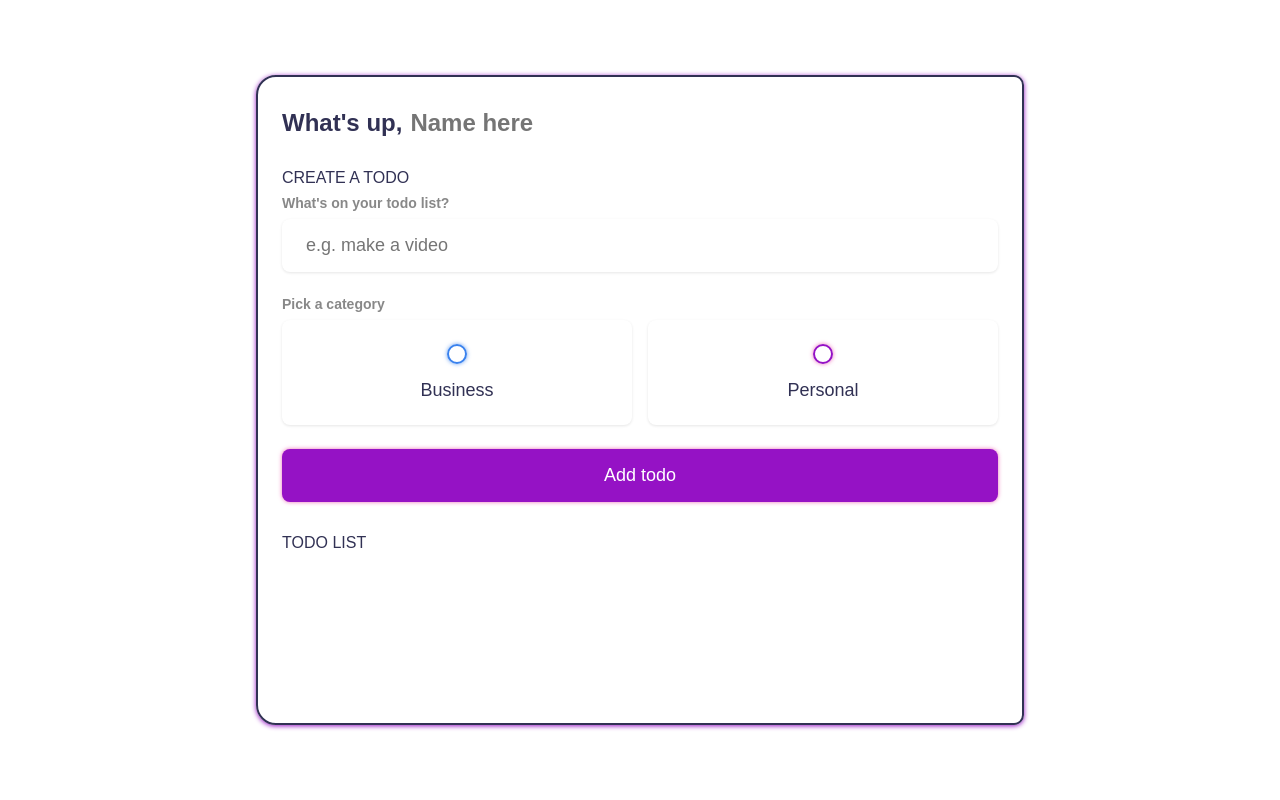
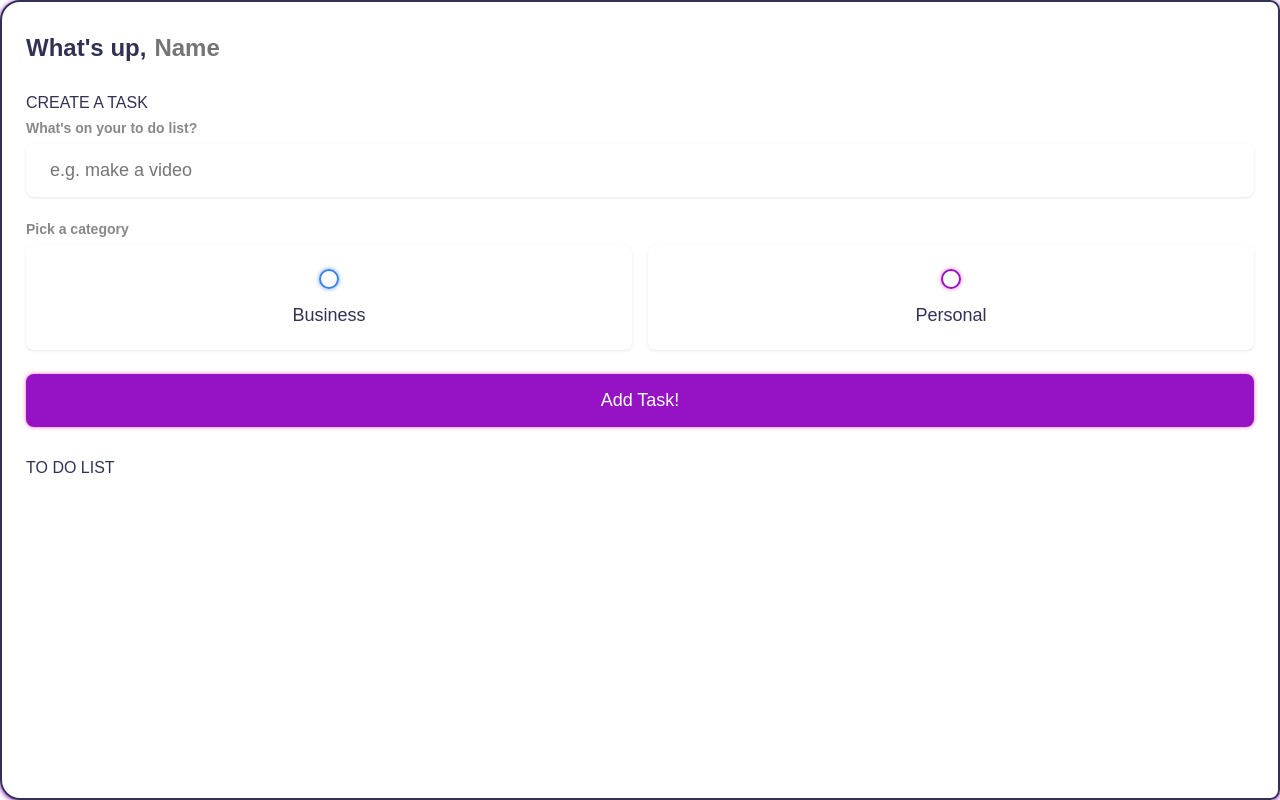
Before and after one commit to MoeEzzeldin/moe-ezz.me, a Vue app: page / in a window 1280 px wide. Built offline with nearby package versions, Linux system fonts and the light colour scheme.

Commit message:
todos v2 dynamic

```diff
--- a/src/App.vue
+++ b/src/App.vue
@@ -1,29 +1,35 @@
 <script setup>
-import { ref, onMounted, computed, watch } from 'vue'
+import { ref, onMounted, computed, watch } from 'vue';
 
-const todos = ref([])
-const name = ref('')
+const todos = ref([]);
+const name = ref('');
 
-const input_content = ref('')
-const input_category = ref(null)
+const input_content = ref('');
+const input_category = ref(null);
 
-const todos_asc = computed(() => todos.value.sort((a,b) =>{
-	return a.createdAt - b.createdAt
-}))
+const todos_asc = computed(() =>
+  todos.value.sort((a, b) => {
+    return a.createdAt - b.createdAt;
+  })
+);
 
 watch(name, (newVal) => {
-	localStorage.setItem('name', newVal)
-})
+  localStorage.setItem('name', newVal);
+});
 
-watch(todos, (newVal) => {
-	localStorage.setItem('todos', JSON.stringify(newVal))
-}, {
-	deep: true
-})
+watch(
+  todos,
+  (newVal) => {
+    localStorage.setItem('todos', JSON.stringify(newVal));
+  },
+  {
+    deep: true,
+  }
+);
 
 const addTodo = () => {
   if (input_content.value.trim() === '' || input_category.value === null) {
-		return
+    return;
   }
 
   todos.value.push({
@@ -31,53 +37,59 @@ const addTodo = () => {
     category: input_category.value,
     done: false,
     editable: false,
-		createdAt: new Date().getTime()
-  })
+    createdAt: new Date().getTime(),
+  });
   input_content.value = '';
   input_category.value = '';
-}
+};
 
 const removeTodo = (todo) => {
-	todos.value = todos.value.filter((t) => t !== todo)
-}
+  todos.value = todos.value.filter((t) => t !== todo);
+};
 
 onMounted(() => {
-	name.value = localStorage.getItem('name') || ''
-	todos.value = JSON.parse(localStorage.getItem('todos')) || []
-})
+  name.value = localStorage.getItem('name') || '';
+  todos.value = JSON.parse(localStorage.getItem('todos')) || [];
+});
 </script>
 
 <template>
   <main class="app">
-
     <section class="greeting">
       <h2 class="title">
-				What's up, <input type="text" id="name" placeholder="Name here" v-model="name">
+        What's up,
+        <input type="text" id="name" placeholder="Name here" v-model="name" />
       </h2>
+      <img
+        src="./assets/icons8-walter-white-50.png"
+        alt="user pic"
+        v-show="!!name"
+      />
     </section>
 
     <section class="create-todo">
-			<h3>CREATE A TODO</h3>
+      <h3>CREATE A TASK</h3>
 
       <form id="new-todo-form" @submit.prevent="addTodo">
-				<h4>What's on your todo list?</h4>
+        <h4>What's on your to do list?</h4>
         <input
           type="text"
           name="content"
           id="content"
           placeholder="e.g. make a video"
-					v-model="input_content" />
+          v-model="input_content"
+        />
 
         <h4>Pick a category</h4>
         <div class="options">
-
           <label>
             <input
               type="radio"
               name="category"
               id="category1"
               value="business"
-							v-model="input_category" />
+              v-model="input_category"
+            />
             <span class="bubble business"></span>
             <div>Business</div>
           </label>
@@ -88,29 +100,31 @@ onMounted(() => {
               name="category"
               id="category2"
               value="personal"
-							v-model="input_category" />
+              v-model="input_category"
+            />
             <span class="bubble personal"></span>
             <div>Personal</div>
           </label>
-
         </div>
 
-				<input type="submit" value="Add todo" />
+        <input type="submit" value="Add Task!" />
       </form>
     </section>
 
     <section class="todo-list">
-			<h3>TODO LIST</h3>
+      <h3>TO DO LIST</h3>
       <div class="list" id="todo-list">
-
-				<div v-for="todo in todos_asc" :class="`todo-item ${todo.done && 'done'}`">
+        <div
+          v-for="todo in todos_asc"
+          :class="`todo-item ${todo.done && 'done'}`"
+        >
           <label>
             <input type="checkbox" v-model="todo.done" />
-						<span :class="`bubble ${
-							todo.category == 'business'
-								? 'business'
-								: 'personal'
-						}`"></span>
+            <span
+              :class="`bubble ${
+                todo.category == 'business' ? 'business' : 'personal'
+              }`"
+            ></span>
           </label>
 
           <div class="todo-content">
@@ -121,9 +135,7 @@ onMounted(() => {
             <button class="delete" @click="removeTodo(todo)">Delete</button>
           </div>
         </div>
-
       </div>
     </section>
-
   </main>
 </template>
--- a/src/style.css
+++ b/src/style.css
@@ -26,8 +26,8 @@
   position: absolute;
   right: 20%;
   left: 20%;
-  top: 75px;
-  bottom: 75px;
+  top: 0;
+  bottom: 0;
   box-shadow: 0 1px 5px var(--personal);
   overflow-x: hidden;
   overflow-y: scroll;
@@ -40,7 +40,6 @@ button {
   outline: none;
   background: none;
   cursor: initial;
-  width: 100%;
 }
 
 body {
@@ -72,8 +71,16 @@ h4 {
   margin-bottom: 0.5rem;
 }
 
+.greeting {
+  display: flex;
+  align-items: center;
+}
+
 .greeting .title {
   display: flex;
+  align-items: center;
+  justify-content: center;
+  width: 200px;
 }
 
 .greeting .title input {
@@ -248,8 +255,6 @@ input:checked ~ .bubble::after {
   color: var(--grey);
 }
 
-
-
 ::-webkit-scrollbar {
   width: 15px;
 }
@@ -264,3 +269,86 @@ input:checked ~ .bubble::after {
   border-radius: 20px;
   background-color: var(--dark);
 }
+
+@media only screen and (min-width: 320px) {
+  .app {
+    width: 100%;
+    left: 0;
+    right: 0;
+  }
+  .create-todo .options {
+    display: grid;
+    grid-template-columns: repeat(1, 1fr);
+    grid-gap: 1rem;
+    margin-bottom: 1.5rem;
+  }
+}
+@media only screen and (min-width: 480px) {
+  .app {
+    width: 100%;
+    left: 0;
+    right: 0;
+  }
+  .create-todo .options {
+    display: grid;
+    grid-template-columns: repeat(1, 1fr);
+    grid-gap: 1rem;
+    margin-bottom: 1.5rem;
+  }
+}
+
+@media only screen and (min-width: 768px) {
+  .app {
+    width: 100%;
+    left: 0;
+    right: 0;
+  }
+  .create-todo .options {
+    display: grid;
+    grid-template-columns: repeat(1, 1fr);
+    grid-gap: 1rem;
+    margin-bottom: 1.5rem;
+  }
+}
+
+@media only screen and (min-width: 992px) {
+  .app {
+    width: 100%;
+    left: 0;
+    right: 0;
+  }
+  .create-todo .options {
+    display: grid;
+    grid-template-columns: repeat(1, 1fr);
+    grid-gap: 1rem;
+    margin-bottom: 1.5rem;
+  }
+}
+
+@media only screen and (min-width: 1025px) {
+  .app {
+    width: 100%;
+    left: 0;
+    right: 0;
+  }
+  .create-todo .options {
+    display: grid;
+    grid-template-columns: repeat(2, 1fr);
+    grid-gap: 1rem;
+    margin-bottom: 1.5rem;
+  }
+}
+
+@media only screen and (min-width: 1281px) {
+  .app {
+    width: 100%;
+    left: 0;
+    right: 0;
+  }
+  .create-todo .options {
+    display: grid;
+    grid-template-columns: repeat(2, 1fr);
+    grid-gap: 1rem;
+    margin-bottom: 1.5rem;
+  }
+}
```
Lines whose indentation alone changed are shown as unchanged.
